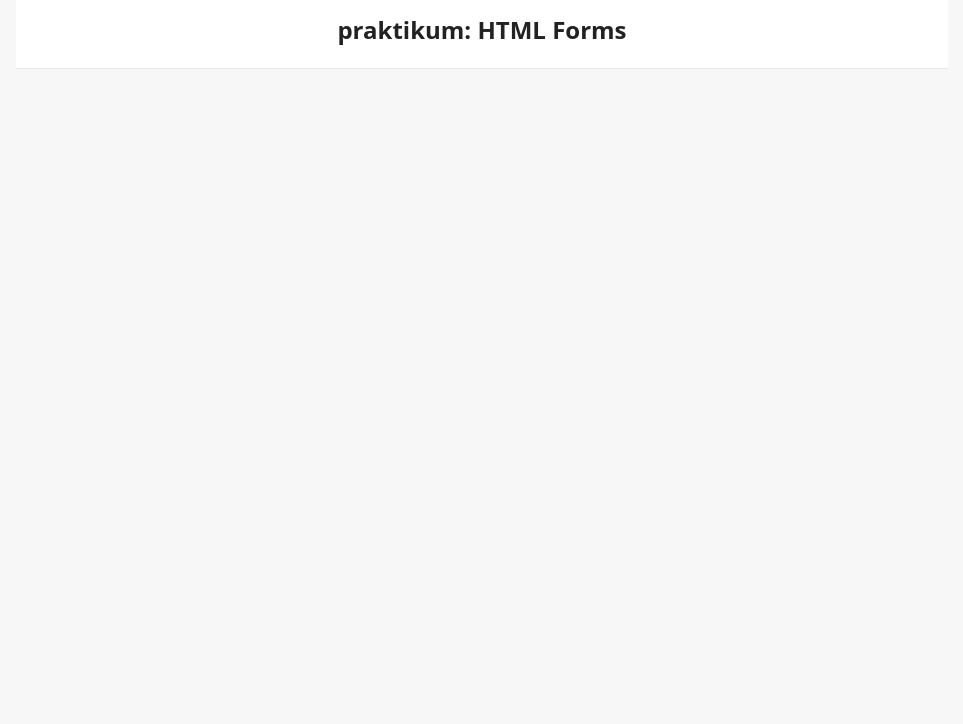
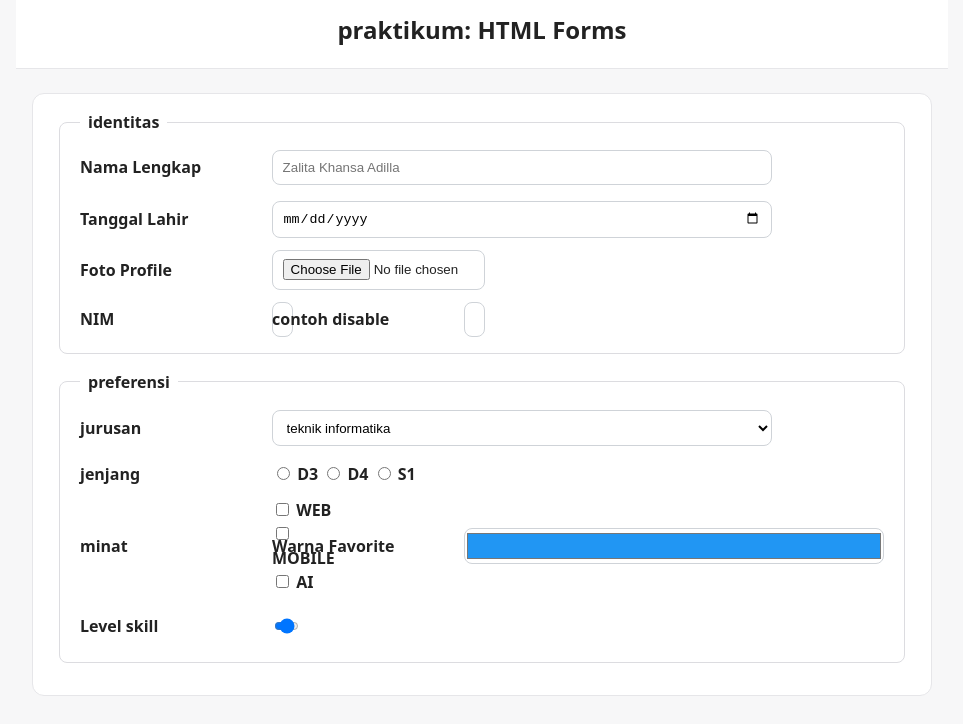
Before and after one commit to zalitakhansaa98-code/praktikum-pmweb01, a plain HTML site: page praktikum5.html in a window 1280 px wide. Shown: the whole page, without its empty margins (158-1121 px from the left). Drawn offline with Linux system fonts and the light colour scheme.

Commit message:
Add files via upload

```diff
--- a/praktikum5.html
+++ b/praktikum5.html
@@ -180,5 +180,89 @@
   <header>
     <h1>praktikum: HTML Forms</h1>
   </header>
+
+  <main>
+    <section>
+       <form action="" method="">
+        <fieldset>
+          <legend>identitas</legend>
+          <div class="grid">
+           <div class="row">
+            <label for="">Nama Lengkap</label>
+            <input type="password"
+            placeholder="Zalita Khansa Adilla" required="">
+           </div>
+            <div class="row">
+            <label for="">Tanggal Lahir</label>
+            <input type="date"
+            placeholder="" required="">
+            <div class="row">
+            <label for="">Foto Profile</label>
+            <input type="file"
+            placeholder="" required="">
+            <div class="row">
+            <label for="">NIM</label>
+            <input type="number"
+            maxlength="10" required="" value="110125046" readonly="">
+           </div>
+           <div class="row">
+            <label for="">contoh disable</label>
+            <input type="text"
+            value="tidak terkirim" disabled="">
+           </div>
+           </div>
+          </fieldset>
+
+          <fieldset>
+            <legend>preferensi</legend>
+           <div class="grid">
+             <div class="row">
+             <label>jurusan</label>
+             <select>
+                <option>teknik informatika</option>
+                <option>sistem informasi</option>
+                <option>bisnis digital</option>
+             </select>
+             </div>
+             <div class="row">
+               <label>jenjang</label>
+               <div>
+                 <label>
+                   <input type="radio" name="jenjang" value="D3"> D3
+                 </label>
+                <label>
+                   <input type="radio" name="jenjang" value="D4"> D4
+                 </label>
+                <label>
+                   <input type="radio" name="jenjang" value="S1"> S1
+                 </label>
+               </div>
+               <div class="row">
+                 <label>minat</label>
+                <div>
+                  <label>
+                    <input type="checkbox"> WEB
+                  </label>
+                   <label>
+                    <input type="checkbox"> MOBILE
+                  </label>
+                   <label>
+                    <input type="checkbox"> AI
+                  </label>
+                </div>
+              </div>
+              <div class="row">
+                 <label>Warna Favorite</label>
+                 <input type="color" value="#2196f3">
+             </div>
+              <div class="row">
+              <label>Level skill</label>
+              <input type="range" value="5" min="0" max="10">
+             </div>
+             </div>
+        </fieldset>
+       </form>
+    </section>
+  </main>
 </body>
 </html>
```
